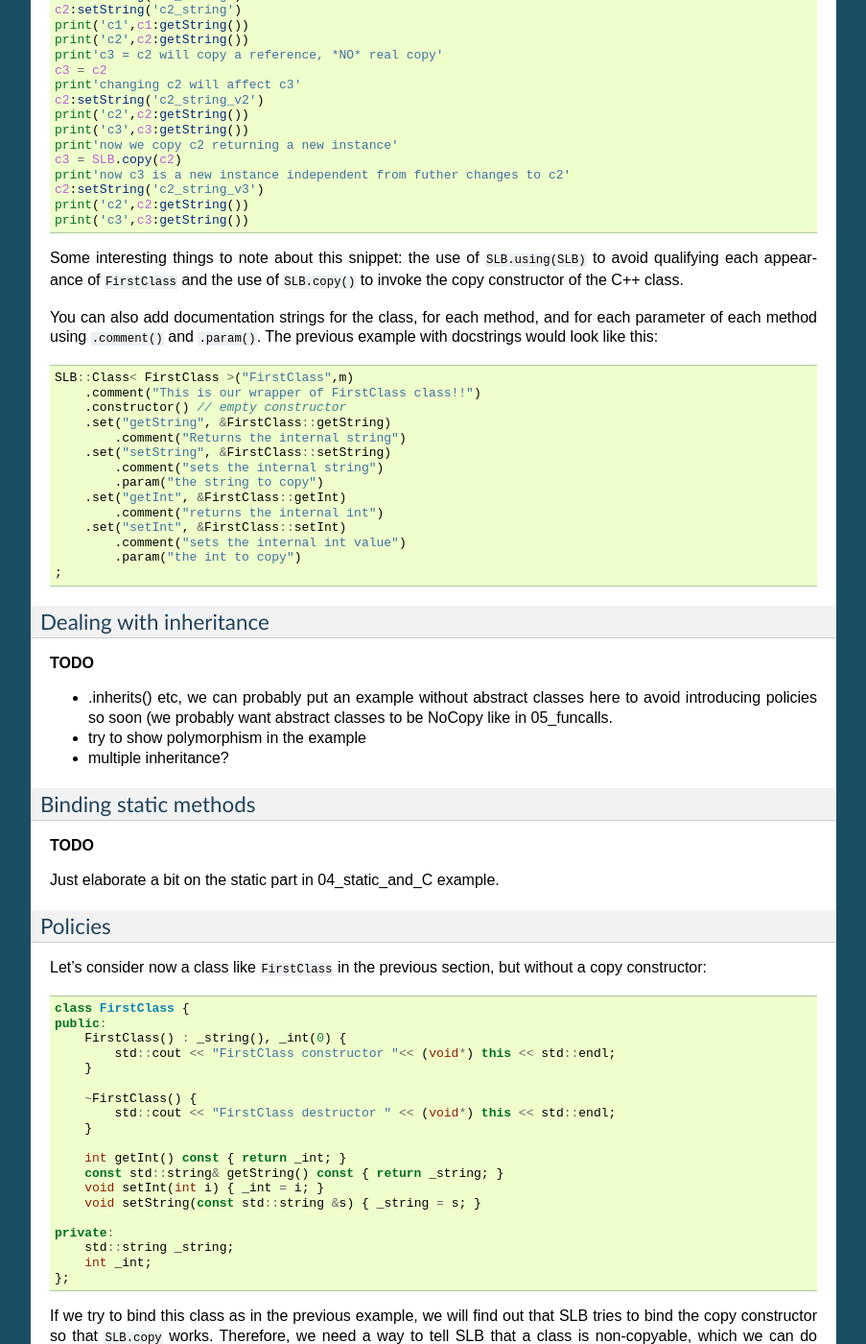
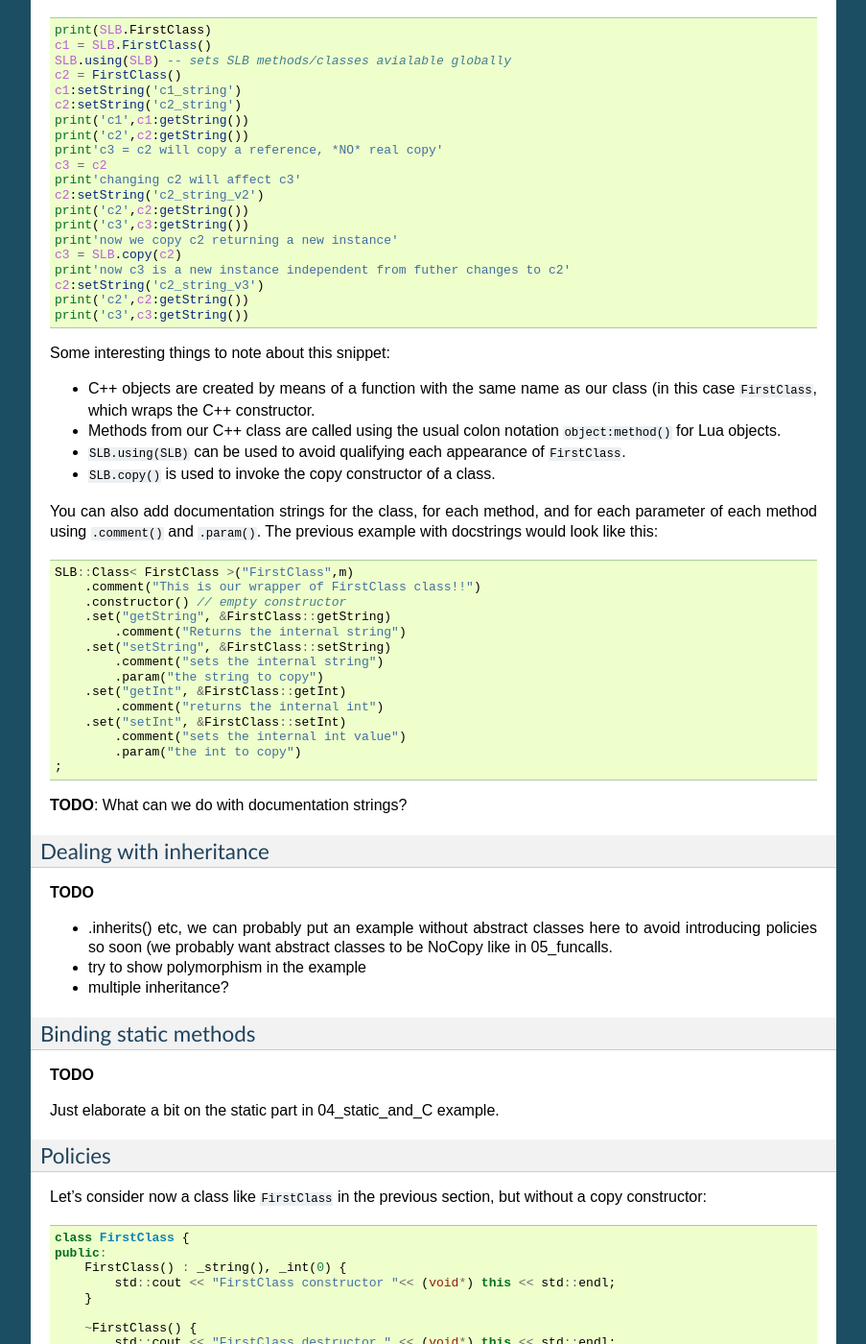
Before and after one commit to pplux/slb, a Sphinx documentation site: the page built from doc/using.rst, in a window 1280 px wide and 1400 px high, scrolled down 2730 px. Shown: the whole window at 96% size, without its empty margins (198-1101 px from the left). Built offline with Sphinx 7.4.7, drawn with Linux system fonts in a browser that asks for light colours; some of the changed text lies outside the part shown.

Commit message:
Intro paragraph to "Your first class" section. Better comments in the code example.

```diff
--- a/doc/using.rst
+++ b/doc/using.rst
@@ -109,6 +109,12 @@
 Your first class
 ----------------
 
+So, we have seen how to run simple C functions from Lua, but if you are using
+SLB, which is a C++ library, chances are you have many classes in your project,
+and you want to access some of them from Lua. SLB provides facilities to expose
+your classes to Lua so you can create objects, copy them, call their methods,
+and pass them from C to Lua and back.
+
 For the purposes of this section, let's consider a simple class like this one:
 
 .. code-block:: c++
@@ -185,9 +191,18 @@
     print('c3',c3:getString())
 
 
-Some interesting things to note about this snippet: the use of
-``SLB.using(SLB)`` to avoid qualifying each appearance of ``FirstClass`` and the
-use of ``SLB.copy()`` to invoke the copy constructor of the C++ class.
+Some interesting things to note about this snippet:
+
+* C++ objects are created by means of a function with the same name as our
+  class (in this case ``FirstClass``, which wraps the C++ constructor.
+
+* Methods from our C++ class are called using the usual colon notation
+  ``object:method()`` for Lua objects.
+
+* ``SLB.using(SLB)`` can be used to avoid qualifying each appearance of
+  ``FirstClass``.
+
+* ``SLB.copy()`` is used to invoke the copy constructor of a class.
 
 You can also add documentation strings for the class, for each method, and for
 each parameter of each method using ``.comment()`` and ``.param()``. The
@@ -208,6 +223,8 @@
             .param("the int to copy")
     ;
 
+
+**TODO**: What can we do with documentation strings?
 
 Dealing with inheritance
 ------------------------
```
